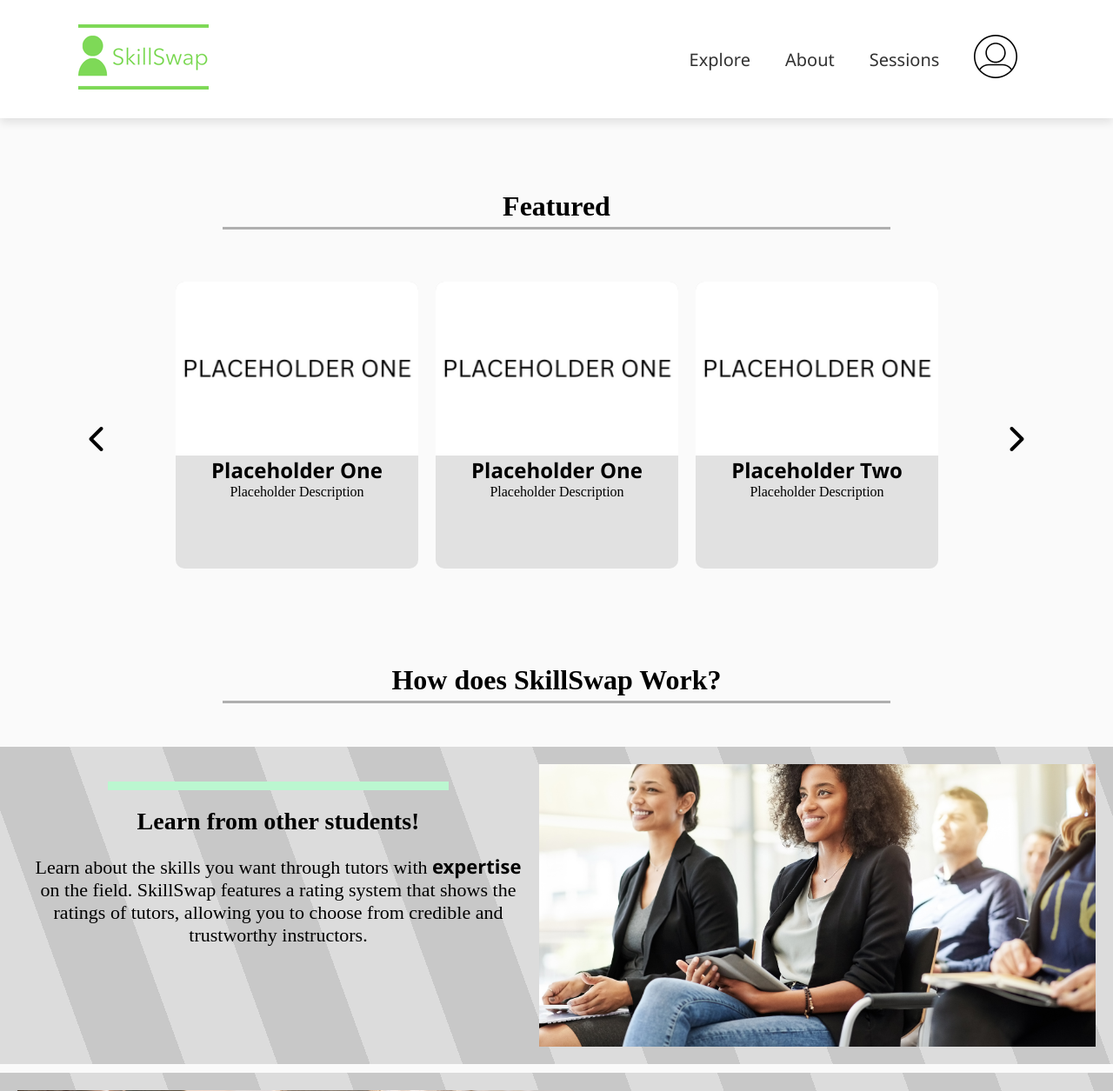
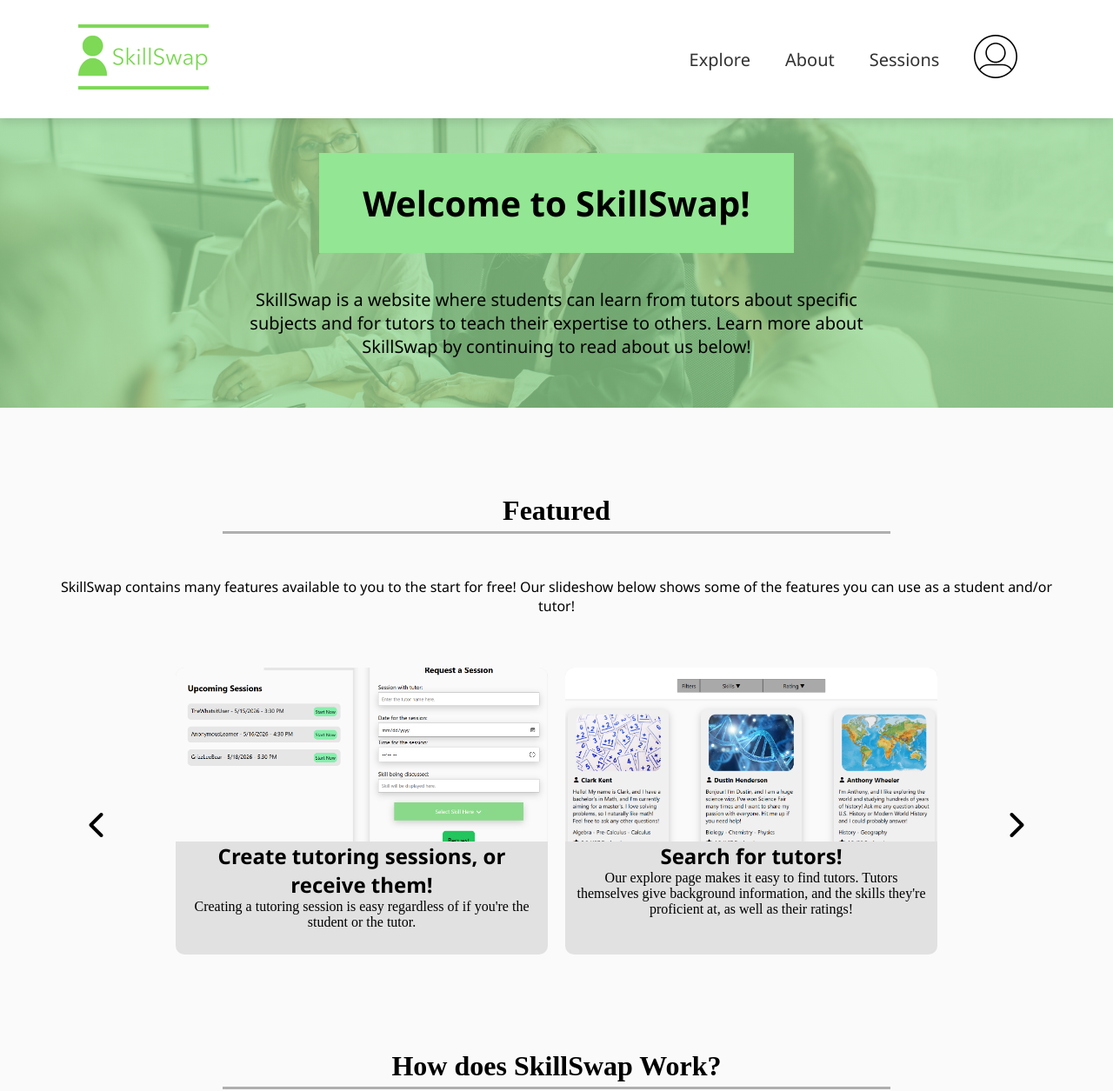
Before and after one commit to JasonLincoln/Web-app-Senior-Project-, a FastAPI app: template Virtual-Contest-Project/Group-Project-Server/templates/index.html in a window 1280 px wide. Shown: the top 1255 px of the page at 87% size. Run offline with FastAPI, Linux system fonts and the light colour scheme; the template is opened without the code that fills it, so the values that code supplies are empty; some libraries are stand-ins or nearby versions.

Commit message:
finalized index ???, updated it in the server too

```diff
--- a/Virtual-Contest-Project/Group-Project-Server/static/css/index.css
+++ b/Virtual-Contest-Project/Group-Project-Server/static/css/index.css
@@ -19,10 +19,56 @@ a {
     border-bottom: 3px solid rgba(0, 0, 0, 0.3);
 
 }
+/* Start: Preview */
+/* Start: Preview */
+/* Start: Preview */
+
+.preview-to-website {
+    display: flex;
+    flex-direction: column;
+    justify-content: center;
+    align-items: center;
+    gap: 40px;
+    height: 350px;
+    background-image:
+        linear-gradient(rgba(150, 221, 150, 0.742), rgba(150, 221, 150, 0.742)),
+        url(../static/images/index_images/previewImage.png);
+    background-size: cover;
+    background-position: center;
+    background-repeat: no-repeat;
+}
+
+.preview-title {
+    background-color: rgb(147, 230, 147);
+    width: fit-content;
+    max-width: 80vw;
+    padding: 30px 50px;
+    font-size: 40px;
+    text-align: center;
+    font-weight: bold;
+}
+
+.preview-description {
+    width: fit-content;
+    max-width: 60vw;
+    text-align: center;
+    font-weight: 500;
+    font-size: 20px;
+}
+
+/* End: Preview */
+/* End: Preview */
+/* End: Preview */
 
 /* Start: Carousel CSS */
 /* Start: Carousel CSS */
 /* Start: Carousel CSS */
+.featured-description {
+    display: flex;
+    justify-content: center;
+    text-align: center;
+    padding: 0 5vw;
+}
 
 .page-wrapper a:hover {
     color: rgb(160, 218, 160);
@@ -140,7 +186,7 @@ a {
     flex-direction: column;
 }
 
-.section-description h2
+.section-description h3
 {
     font-size: 1.5rem;
 }
@@ -342,7 +388,7 @@ a {
     flex-direction: column;
 }
 
-.section-description h2
+.section-description h3
 {
     font-size: 1.75rem;
 }
--- a/Virtual-Contest-Project/Group-Project-Server/static/js/index.js
+++ b/Virtual-Contest-Project/Group-Project-Server/static/js/index.js
@@ -1,31 +1,15 @@
 "use strict";
-
-// Slick JS
+// Slick JS - Carousel Settings
 $('.post-wrapper').slick({
-    slidesToShow: 3,
-    slidesToScroll: 2,
-    autoplay: true,
+    slidesToShow: 2,
+    slidesToScroll: 1,
     autoplaySpeed: 2000,
     nextArrow: $('.next'),
     prevArrow: $('.prev'),
-
+    // Responsiveness for carousel
     responsive: [
     {
-        breakpoint: 1200,
-        settings: {
-            slidesToShow: 3,
-            slidesToScroll: 1,
-        }
-    },
-    {
         breakpoint: 1080,
-        settings: {
-        slidesToShow: 2,
-        slidesToScroll: 1
-        }
-    },
-    {
-        breakpoint: 840,
         settings: {
             slidesToShow: 1,
             slidesToScroll: 1
@@ -35,19 +19,20 @@ $('.post-wrapper').slick({
 });
 
 // Hover & Animation JS
-
 function hoverEffects(cardID, elementID, elementSubtopicsID)
 {
-    let card = $(cardID);
+    let card = $(cardID); // card id
     let element = $(elementID); // card header
     let elementSubtopics = $(elementSubtopicsID); // hidden text context
 
-    card.mouseover(function() {
+    // hover state: remove header and bring the subtopics
+    card.mouseover( () => {
         elementSubtopics.css("transform", "translate(0%, -100%)");
         element.css("visibility", "hidden");
     });
 
-    card.mouseout(function() {
+    // out of hover state: bring the header and remove the subtopics
+    card.mouseout( () => {
         elementSubtopics.css("transform", "translate(0%, 100%)");
         element.css("visibility", "visible");
     });
@@ -63,18 +48,23 @@ hoverEffects("#life-skills", "#life-skills-header", "#hidden-life-skills"); // l
 hoverEffects("#languages", "#lang-header", "#hidden-lang"); // foreign languages
 
 // Accordion JS by w3schools
-
-let acc = document.getElementsByClassName("faq-accordion");
+let acc = document.getElementsByClassName("faq-accordion"); // group of accordion tabs
 
 for (let i = 0; i < acc.length; i++) {
-    acc[i].addEventListener("click", function() {
-        this.classList.toggle("active-faq");
+    // Detect if an accordion has been clicked
+    acc[i].addEventListener("click", () => {
+        acc[i].classList.toggle("active-faq");
 
-        let panel = this.nextElementSibling;
-        if (panel.style.maxHeight) {
+        let panel = acc[i].nextElementSibling; // panel content
+        if (panel.style.maxHeight) { // run if there's content
             panel.style.maxHeight = null;
-        } else {
+        } else { // run if there isn't any content
             panel.style.maxHeight = panel.scrollHeight + "px";
         }
     });
 }
+
+// On click, it will take you to the explore page
+$(".card").on("click", () => {
+    window.location.href="tutor_search.html"; // takes you the explore page
+})
--- a/Virtual-Contest-Project/Group-Project-Server/templates/index.html
+++ b/Virtual-Contest-Project/Group-Project-Server/templates/index.html
@@ -10,40 +10,50 @@
 {% endblock %}
 
 {% block content %}
-    <!-- Carousel -->
+    <!-- Introduction -->
+    <div class="preview-to-website">
+        <div class="preview-title">Welcome to SkillSwap!</div>
+        <div class="preview-description">
+            SkillSwap is a website where students can learn from tutors about specific subjects
+            and for tutors to teach their expertise to others. Learn more about SkillSwap by continuing to read about us below!
+        </div>
+    </div>
+    <!-- Featured -->
     <h1 class="skillswap-title">Featured</h1>
+    <div class="featured-description">
+        SkillSwap contains many features available to you to the start for free! Our slideshow below shows some of the features
+        you can use as a student and/or tutor!
+    </div>
+    <!-- Featured: Carousel -->
     <div class="page-wrapper">
         <div class="post-slider">
+            <!-- Arrows -->
             <i class="fa-solid fa-chevron-left prev"></i>
             <i class="fa-solid fa-chevron-right next"></i>
-
+            <!-- Wrapper for the carousel -->
             <div class="post-wrapper">
                 <div class="post">
-                    <img src="{{ url_for('static', path = 'images/index_images/Placeholder.png') }}" alt="" class="slider-image">
+                    <img src="{{ url_for('static', path = 'images/index_images/carousel1.png') }}" alt="" class="slider-image">
                     <div class="post-info">
-                        <h2><a href="#">Placeholder One</a></h2>
-                        <p>Placeholder Description</p>
+                        <h2><a href="/pages/sessions">Create tutoring sessions, or receive them!</a></h2>
+                        <p>Creating a tutoring session is easy regardless of if you're the student or the tutor.</p>
                     </div>
                 </div> <!-- end post -->
                 <div class="post">
-                    <img src="{{ url_for('static', path = 'images/index_images/Placeholder.png') }}" alt="" class="slider-image">
+                    <img src="{{ url_for('static', path = 'images/index_images/carousel2.png') }}" alt="" class="slider-image">
                     <div class="post-info">
-                        <h2><a href="#">Placeholder One</a></h2>
-                        <p>Placeholder Description</p>
+                        <h2><a href="/pages/explore">Search for tutors!</a></h2>
+                        <p>
+                            Our explore page makes it easy to find tutors.
+                            Tutors themselves give background information, and the skills they're proficient at, as well as their ratings!
+                        </p>
                     </div>
                 </div> <!-- end post -->
                 <div class="post">
-                    <img src="{{ url_for('static', path = 'images/index_images/Placeholder.png') }}" alt="" class="slider-image">
+                    <img src="{{ url_for('static', path = 'images/index_images/carousel3.png') }}" alt="" class="slider-image">
                     <div class="post-info">
-                        <h2><a href="#">Placeholder Two</a></h2>
-                        <p>Placeholder Description</p>
-                    </div>
-                </div> <!-- end post -->
-                <div class="post">
-                    <img src="{{ url_for('static', path = 'images/index_images/Placeholder.png') }}" alt="" class="slider-image">
-                    <div class="post-info">
-                        <h2><a href="#">Placeholder Three</a></h2>
-                        <p>Placeholder Description</p>
+                        <h2><a href="/pages/messages">Message others!</a></h2>
+                        <p>Message others, especially tutors, about sessions or questions about your subjects!</p>
                     </div>
                 </div> <!-- end post -->
             </div> <!-- end post wrapper -->
@@ -52,7 +62,6 @@
 
     <!-- About SkillSwap Section -->
     <h1 class="skillswap-title">How does SkillSwap Work?</h1>
-
     <div class="about-skillswap">
         <div class="about-section-A">
             <div class="section-description">
@@ -104,6 +113,7 @@
     <!-- Skill Category Cards & Grid -->
     <h1 class="skillswap-title"> Category of skills that are taught! </h1>
     <div class="skill-categories">
+        <!-- Programming Languages -->
         <div id="programming-languages" class="card">
             <img src="{{ url_for('static', path = 'images/index_images/comp_prog_lang.png') }}" alt="">
             <h2 id="prog-lang-header">Programming Languages</h2>
@@ -118,6 +128,7 @@
                 <li>JavaScript</li>
             </ul>
         </div>
+        <!-- Computers -->
         <div id="computers" class="card">
             <img src="{{ url_for('static', path = 'images/index_images/computers.png') }}" alt="">
             <h2 id="computers-header">Computers</h2>
@@ -129,6 +140,7 @@
                 <li>Cybersecurity</li>
             </ul>
         </div>
+        <!-- Math -->
         <div id="math" class="card">
             <img src="{{ url_for('static', path = 'images/index_images/mathematics.png') }}" alt="">
             <h2 id="math-header">Mathematics</h2>
@@ -140,6 +152,7 @@
                 <li>Calculus</li>
             </ul>
         </div>
+        <!-- Science -->
         <div id="science" class="card">
             <img src="{{ url_for('static', path = 'images/index_images/science.png') }}" alt="">
             <h2 id="science-header">Science</h2>
@@ -152,6 +165,7 @@
                 <li>Nutrition</li>
             </ul>
         </div>
+        <!-- Social Studies -->
         <div id="social-studies" class="card">
             <img src="{{ url_for('static', path = 'images/index_images/social-studies.png') }}" alt="">
             <h2 id="social-studies-header">Social Studies</h2>
@@ -162,6 +176,7 @@
                 <li>Geography</li>
             </ul>
         </div>
+        <!-- Business -->
         <div id="business" class="card">
             <img src="{{ url_for('static', path = 'images/index_images/business.png') }}" alt="">
             <h2 id="business-header">Business</h2>
@@ -173,6 +188,7 @@
                 <li>Real Estate</li>
             </ul>
         </div>
+        <!-- Life Skills -->
         <div id="life-skills" class="card">
             <img src="{{ url_for('static', path = 'images/index_images/life-skills.png') }}" alt="">
             <h2 id="life-skills-header">Life Skills</h2>
@@ -186,6 +202,7 @@
                 <li>Music</li>
             </ul>
         </div>
+        <!-- Languages -->
         <div id="languages" class="card">
             <img src="{{ url_for('static', path = 'images/index_images/languages.png') }}" alt="">
             <h2 id="lang-header">Language Arts</h2>
@@ -231,7 +248,7 @@
         <button type="button" class="faq-accordion">4. How do I look at sessions I have? </button>
         <div class="faq-panel">
             <div class="faq-sub-grid">
-                To find the list of sessions you request or schedule, click on the sessions button in the navigation bar or <a href="sessions.html"><strong>here</strong></a>.
+                To find the list of sessions you request or schedule, click on the sessions button in the navigation bar or <a href="/pages/sessions"><strong>here</strong></a>.
                 In the page, you will find upcoming sessions, requested sessions, and previous sessions you've used.
                 This page can also be used to request a session to a tutor.
             </div>
```
Also changed, not shown: css/index.css (+46 -0 lines), html/index.html (+39 -35 lines), js/index.js (+21 -31 lines), Virtual-Contest-Project/Group-Project-Server/static/images/index_images/carousel1.png (added), Virtual-Contest-Project/Group-Project-Server/static/images/index_images/carousel2.png (added), Virtual-Contest-Project/Group-Project-Server/static/images/index_images/carousel3.png (added), Virtual-Contest-Project/Group-Project-Server/static/images/index_images/previewImage.png (added), images/index_images/carousel1.png (added), images/index_images/carousel2.png (added), images/index_images/carousel3.png (added), images/index_images/previewImage.png (added).
